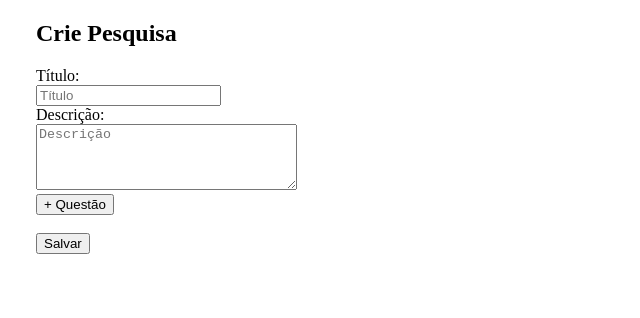
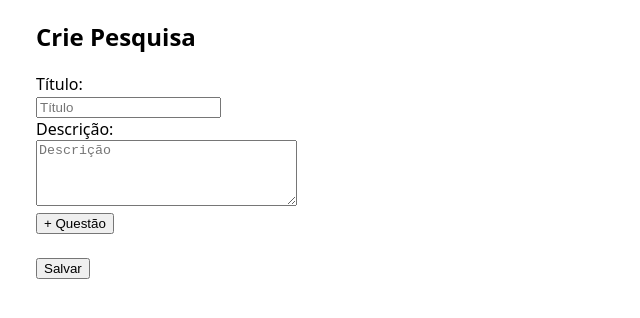
Before and after one commit to gauss-infinito/survey-app, a Next.js app in the folder frontend/: page /surveys/create in a window 1280 px wide. Shown: the top 318 px of the page, without its empty margins (0-640 px from the left). Built offline with nearby package versions, Linux system fonts and the light colour scheme.

Commit message:
Update SurveyForm.jsx

```diff
--- a/frontend/components/SurveyForm.jsx
+++ b/frontend/components/SurveyForm.jsx
@@ -41,7 +41,7 @@ export default function SurveyForm() {
   };
 
   return (
-    <div style={{ width: "285px", marginLeft: "28px" }}>
+    <div style={{ width: "285px", marginLeft: "28px", fontFamily: "system-ui" }}>
       <h2>Crie Pesquisa</h2>
 
       <label htmlFor="title">Título:</label><br />
```
